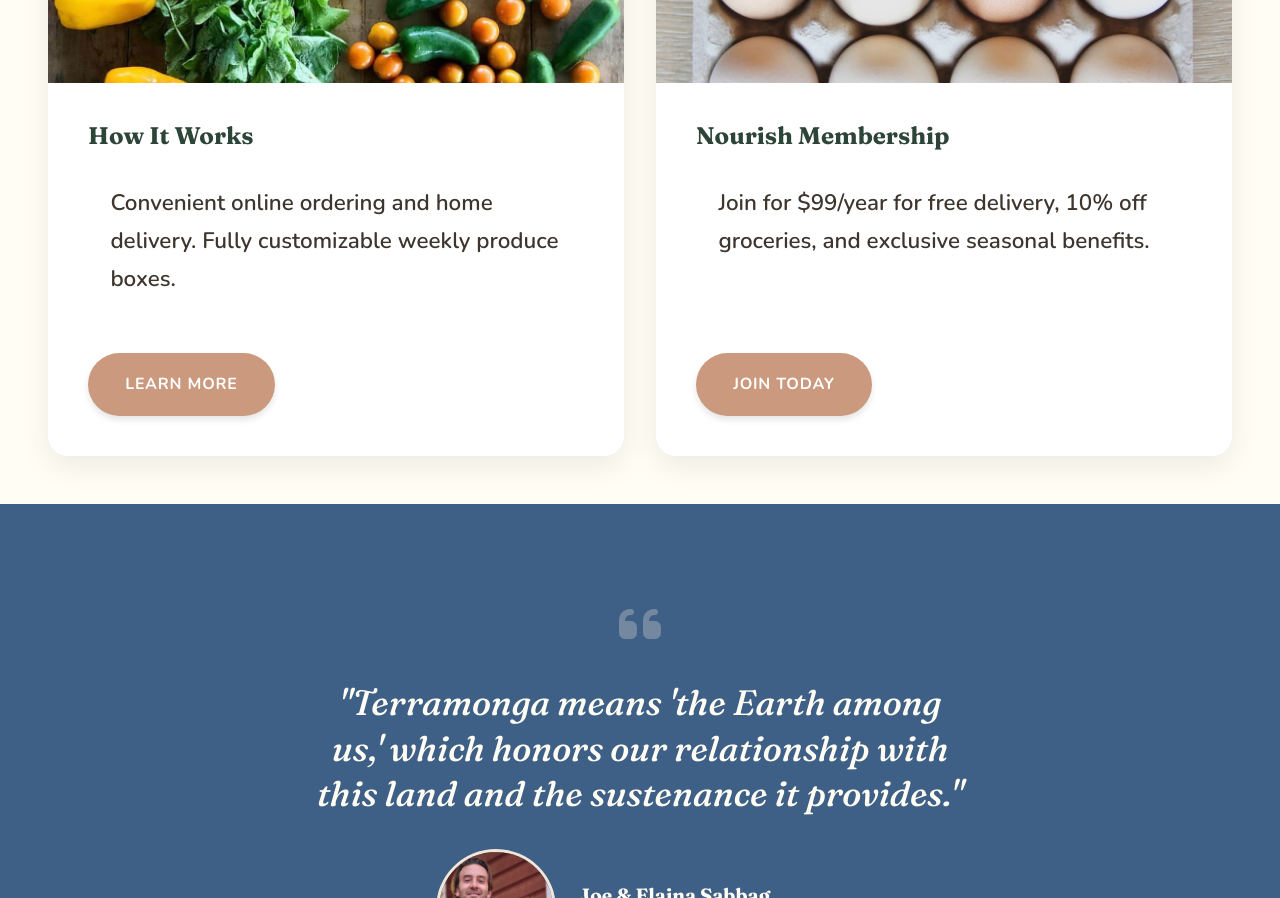
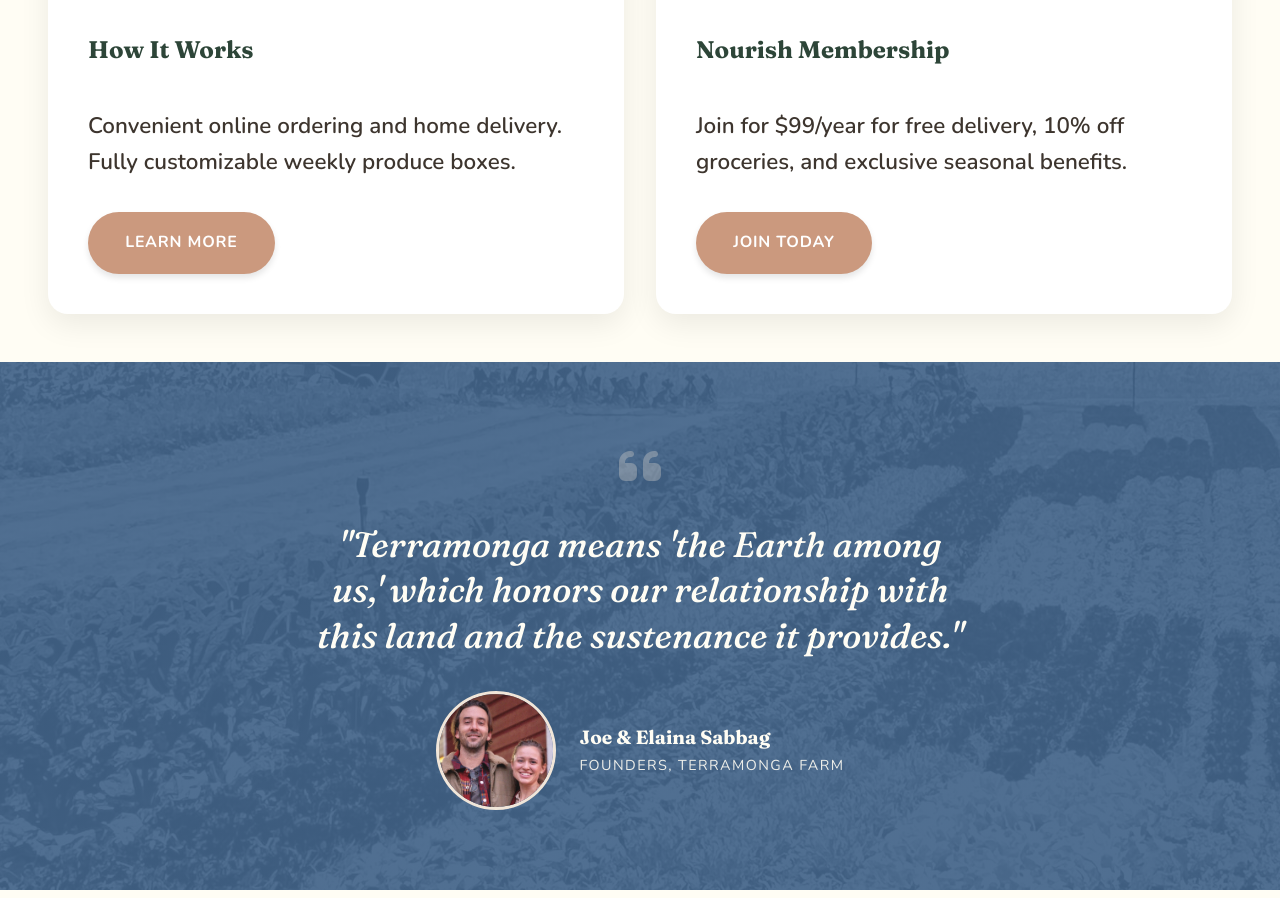
Before and after one commit to postern-developer/thub, a plain HTML site: page index.html in a window 1280 px wide. Shown: the part 1902-2800 px from the top of the page. Drawn offline with nearby package versions, Linux system fonts and the light colour scheme; a web font is replaced by a local one.

Commit message:
Add files via upload

```diff
--- a/index.html
+++ b/index.html
@@ -43,7 +43,7 @@
       content="Nourishing our community with nutrient-rich food straight from local family farms. Join the Nourish Membership for free delivery and 10% off."
     />
     <meta property="og:image" content="images/thub-social-share.jpg" />
-    <link rel="icon" type="image/png" href="favicon.png" />
+    <link rel="icon" type="image/png" href="images/thub-favicon.png" />
     <link rel="canonical" href="https://www.terramongahub.com/" />
     <link rel="stylesheet" href="styles.css" />
   </head>
--- a/styles.css
+++ b/styles.css
@@ -36,7 +36,7 @@ body {
   background-color: var(--light-cream);
   color: var(--text-main);
   font-family: var(--font-body);
-  line-height: 1.7;
+  line-height: 1.6;
   overflow-x: hidden;
 }
 
@@ -48,7 +48,6 @@ h4 {
   color: var(--heading-main);
   line-height: 1.1;
   text-wrap: balance;
-  margin-bottom: 1rem;
 }
 
 h2 {
@@ -120,20 +119,20 @@ svg {
   flex-direction: column;
   justify-content: center;
   align-items: center;
-  gap: 2rem;
+  gap: 2em;
+  padding: 2em;
 }
 
 .hero h1 {
   color: var(--light-cream);
   font-size: clamp(1.8rem, 8vw, 4rem);
-  line-height: 1.1;
   max-width: 25ch;
   margin: 0;
 }
 
 .hero img {
-  width: 60%;
-  max-width: 350px;
+  width: 80%;
+  max-width: 175px;
   height: auto;
 }
 
@@ -151,7 +150,8 @@ svg {
 
 .services p {
   font-size: 1.4em;
-  padding: 1em;
+  max-width: 800px;
+  margin: 2em auto;
 }
 
 .card-grid {
@@ -204,7 +204,7 @@ svg {
 
 /* Content Area */
 .card-content {
-  padding: 2.5rem; /* Increased padding for a more spacious feel */
+  padding: 2.5rem;
   display: flex;
   flex-direction: column;
   flex-grow: 1;
@@ -212,7 +212,6 @@ svg {
 }
 
 .card-content h3 {
-  margin-bottom: 0.75rem;
   font-size: 1.5rem;
   color: var(--heading-main);
 }
@@ -229,8 +228,16 @@ svg {
 /* Pullquote CTA Section */
 .pullquote-cta {
   background-color: var(--blue);
+  background-image: linear-gradient(
+      rgba(62, 96, 134, 0.9),
+      rgba(62, 96, 134, 0.9)
+    ),
+    url("images/thub-farm-bg-bw.jpeg");
+  background-size: cover;
+  background-position: center;
+  background-repeat: no-repeat;
   color: var(--light-cream);
-  padding: 6rem 2rem;
+  padding: 5rem 2rem;
   text-align: center;
   display: flex;
   justify-content: center;
```
